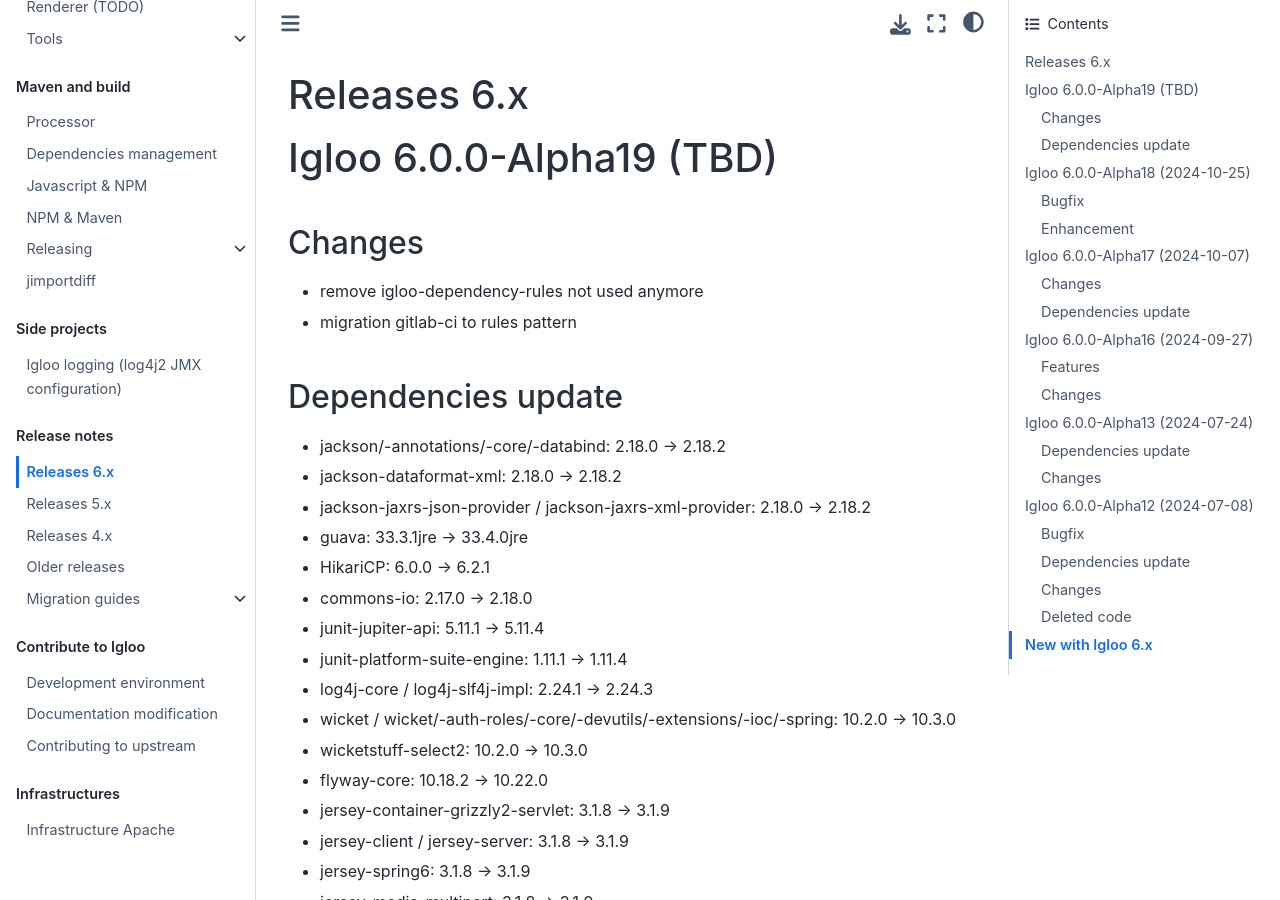
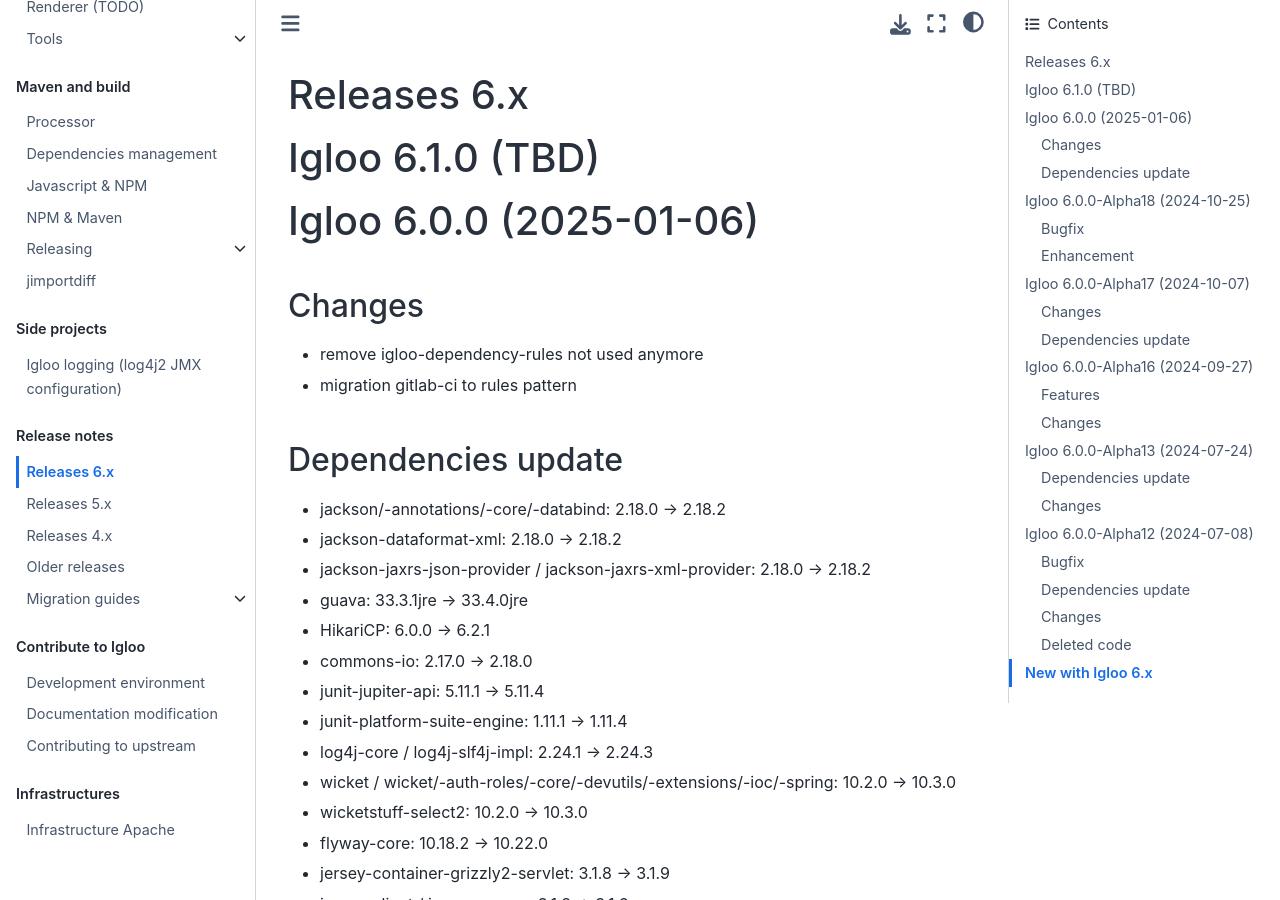
Before and after one commit to igloo-project/igloo-doc, a Sphinx documentation site: the page built from source/release-notes/releases-6.x.md, in a window 1280 px wide and 900 px high. Built offline with Sphinx 7.4.7 and the Sphinx Book theme 1.1.4, drawn with Linux system fonts in a browser that asks for light colours.

Commit message:
changelog 6.0.0

```diff
--- a/source/release-notes/releases-6.x.md
+++ b/source/release-notes/releases-6.x.md
@@ -1,5 +1,8 @@
 # Releases 6.x
-# Igloo 6.0.0-Alpha19 (TBD)
+
+# Igloo 6.1.0 (TBD)
+
+# Igloo 6.0.0 (2025-01-06)
 
 ## Changes
 * remove igloo-dependency-rules not used anymore
```
